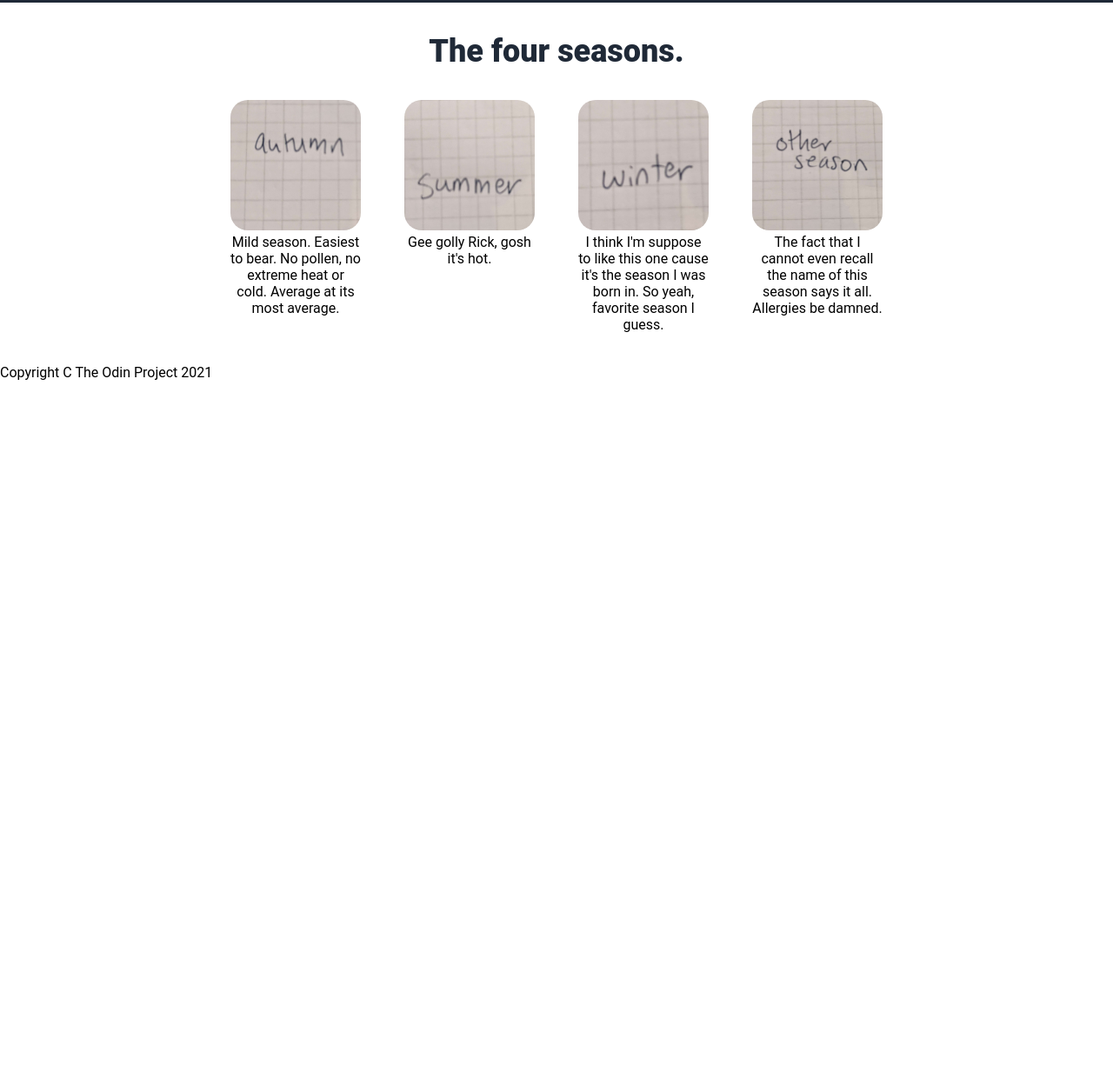
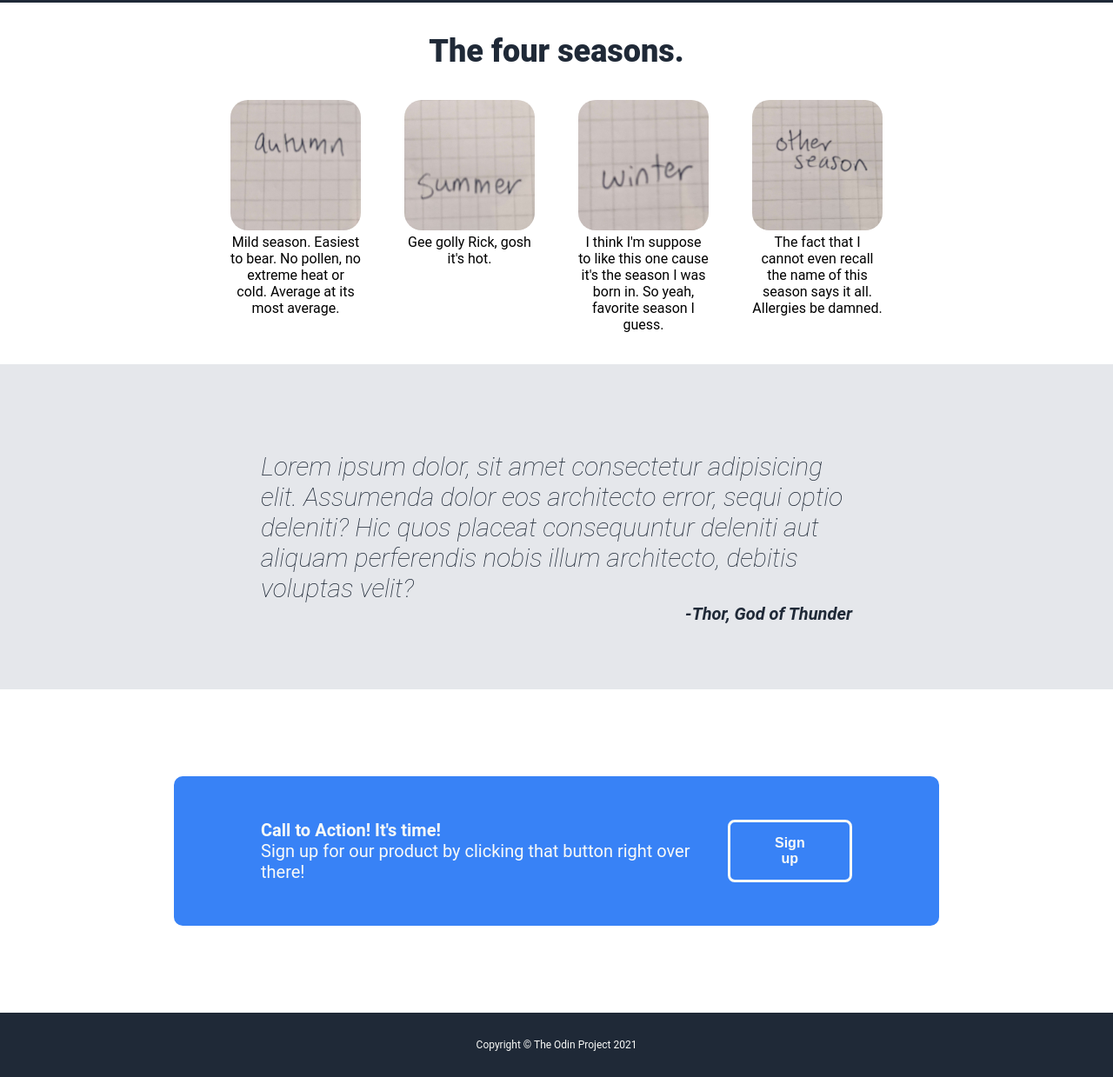
Before and after one commit to 13olt3/landing-project, a plain HTML site: page index.html in a window 1280 px wide. Shown: the part 417-1656 px from the top of the page at 87% size. Before the commit the page ends 855 px from the top, so only its background shows below. Drawn offline with Linux system fonts and the light colour scheme.

Commit message:
Added quote, call-to and footer

```diff
--- a/index.html
+++ b/index.html
@@ -60,9 +60,33 @@
 
 
     </div>
+    <div class="quote">
+        <div class="blank-space">
+
+        </div>
+        <div class="quote-main">
+            Lorem ipsum dolor, sit amet consectetur adipisicing elit. Assumenda dolor eos architecto error, sequi optio deleniti? Hic quos placeat consequuntur deleniti aut aliquam perferendis nobis illum architecto, debitis voluptas velit?
+        </div>
+        <div class="quote-author">
+            -Thor, God of Thunder
+        </div>
+
+    </div>
+
+    <div class="call-to">
+        <div class="call-to-text">
+            <div class="call-to-title">Call to Action! It's time!</div>
+            <div class="call-to-body">Sign up for our product by clicking that button right over there!</div>
+
+        </div>
+        <button  class="call-to-button">
+            Sign up
+        </button>
+
+    </div>
 
     <div class="footer">
-        Copyright C The Odin Project 2021
+        Copyright © The Odin Project 2021
     </div>
 
 </body>
--- a/style.css
+++ b/style.css
@@ -100,3 +100,62 @@ img {
     padding: 35px 0;
     justify-content: center;
 }
+
+.quote {
+    display: flex;
+    flex-direction: column;
+    font-size: 30px;
+    background-color: #e5e7eb;
+    color: #1F2937;
+    font-style: italic;
+    padding-left: 300px;
+    padding-right: 300px;
+    font-weight: 200;
+
+}
+.blank-space {
+    padding-top: 100px;
+}
+
+.quote-author {
+    font-size: 20px;
+    font-weight: 700;
+    padding-bottom: 75px;
+    display: flex;
+    justify-content: end;
+}
+
+.call-to {
+    display: flex;
+    background-color: #3882F6;
+    margin: 100px 200px;
+    padding: 50px 100px;
+    border-radius: 10px;
+    color: #F9FAF8;
+    justify-content: space-between;
+    font-size: 20px;
+}
+
+.call-to-title {
+    font-weight: 700;
+}
+.call-to-button {
+
+    background-color: #3882F6;
+    color: #F9FAF8;
+    padding: 6px 40px;
+    /* width: 100px; */
+    border-radius: 8px;
+    font-weight: 700;
+    border: 3px solid #F9FAF8;
+    font-size: 16px;
+
+}
+.footer {
+    display: flex;
+    background-color: #1F2937;
+    font-size: 12px;
+    justify-content: center;
+    padding: 30px 0;
+    color: #F9FAF8;
+}
```
